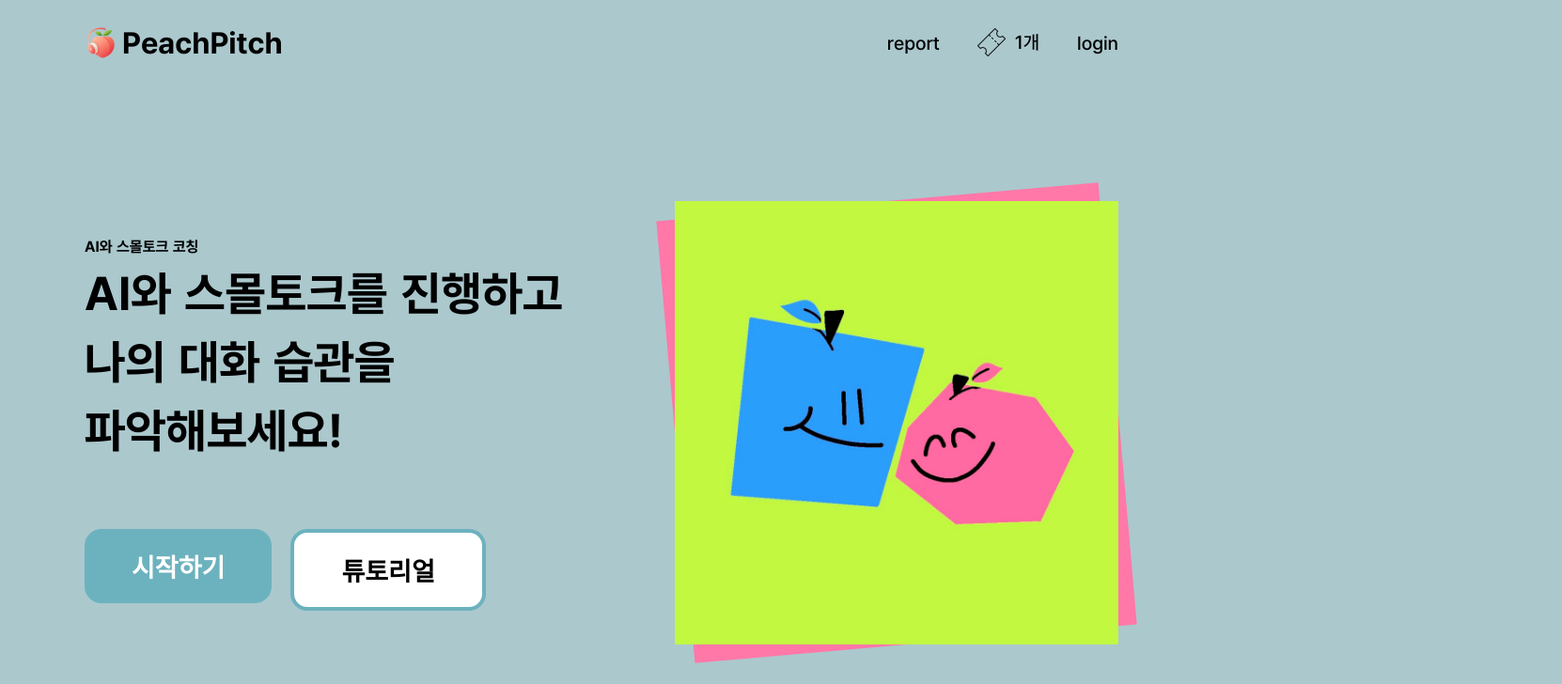
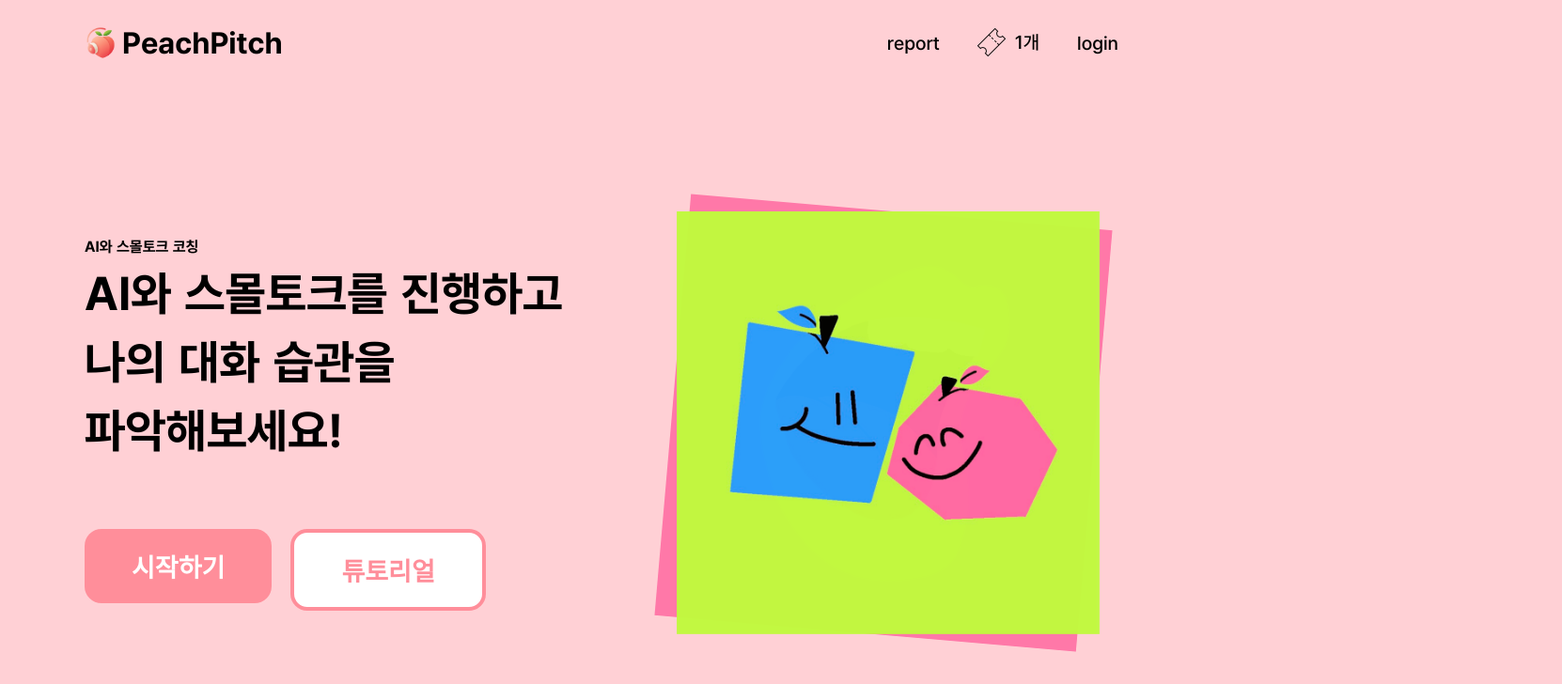
Before and after one commit to sweethyom/peachpitch, a React (Vite) app in the folder Frontend/: page /index in a window 1280 px wide. Shown: the top 728 px of the page at 94% size, 1662 px wide, since content can reach past the window. Built offline with nearby package versions, Linux system fonts and the light colour scheme; a web font is replaced by a local one; what chartjs-plugin-datalabels would draw is missing.

Commit message:
feat(landing): 랜딩 페이지 구현
시간에 따라 이미지와 헤더, 푸터, 버튼 등이 변화하는 애니메이션을 추가하였습니다.

```diff
--- a/Frontend/src/assets/styles/color.scss
+++ b/Frontend/src/assets/styles/color.scss
@@ -24,6 +24,10 @@
     // COLOR RED
     --color-red-200: #F5535E;
 
+    // COLOR LANDING
+    --color-green-000: #ABC8CD;
+    --color-pink-000: #FFD0D5;
+    --color-yellow-000: #FFBC4B;
 
     // @forward './variables';
 }
--- a/Frontend/src/pages/landing/landingPage.tsx
+++ b/Frontend/src/pages/landing/landingPage.tsx
@@ -10,59 +10,92 @@ import { Link } from 'react-router-dom';
 import { useState, useEffect } from 'react';
 
 function LandingPage() {
-    const [currentStep, setCurrentStep] = useState(0); // 0 → 1 → 2 순환
+    const [currentStep, setCurrentStep] = useState(0); // 0 → 1 → 2 → 3 순환
 
     useEffect(() => {
         const interval = setInterval(() => {
-            setCurrentStep((prevStep) => (prevStep + 1) % 3); // 0 → 1 → 2 → 0 반복
-        }, 3000); // 20초 간격
+            setCurrentStep((prevStep) => (prevStep + 1) % 4);
+        }, 3000); // 3초 간격
+
+        switch (currentStep) {
+            case 0:
+                document.body.style.backgroundColor = 'var(--color-green-000)';
+                break;
+            case 1:
+                document.body.style.backgroundColor = 'var(--color-pink-000)';
+                break;
+            case 2:
+                document.body.style.backgroundColor = 'var(--color-yellow-000)';
+                break;
+            case 3:
+                document.body.style.backgroundColor = 'var(--color-yellow-000)';
+                break;
+            default:
+                document.body.style.backgroundColor = 'var(--color-white-000)';
+        }
+
         return () => clearInterval(interval); // 클린업
-    }, []);
+    }, [currentStep]);
+
+    const getPageClass = () => {
+        if (currentStep === 0) return `isGreen`;
+        if (currentStep === 1) return `isPink`;
+        if (currentStep === 2 || currentStep === 3) return `isYellow`;
+        return '';
+    };
 
     return (
         <>
-            <Header />
+            <Header
+                isGreen={currentStep === 0}
+                isPink={currentStep === 1}
+                isYellow={currentStep === 2}
+            />
 
-            <div className={styles.page}>
+            {/* 상위 컨테이너에 동적으로 클래스 추가 */}
+            <div className={`${styles.page} ${getPageClass()}`}>
                 <div className={styles.landing}>
                     <p className={styles.landing__keyword}>AI와 스몰토크 코칭</p>
                     <p className={styles.landing__title}>
                         AI와 스몰토크를 진행하고 <br /> 나의 대화 습관을 <br /> 파악해보세요!
                     </p>
                     <div className={styles.landing__button}>
-                        <Link to='/main'>
-                            <button className={styles.landing__button__start}>시작하기</button>
+                        <Link to="/main">
+                            <button
+                                className={styles.landing__button__start}
+                                onClick={() => (document.body.style.backgroundColor = 'var(--color-white-000)')}
+                            >
+                                시작하기
+                            </button>
                         </Link>
                         <button className={styles.landing__button__tutorial}>튜토리얼</button>
                     </div>
                 </div>
 
                 <div className={styles.post}>
-                    {/* 이미지 1 */}
                     <img
                         src={magnifier}
                         alt="magnifier"
-                        className={`${styles.post__image} ${currentStep === 0 ? styles.active : currentStep === 1 ? styles.exit : ''
-                            }`}
+                        className={`${styles.post__image} ${currentStep === 0 ? styles.active : currentStep === 1 ? styles.exit : ''}`}
                     />
-                    {/* 이미지 2 */}
                     <img
                         src={meeting}
                         alt="meeting"
-                        className={`${styles.post__image} ${currentStep === 1 ? styles.active : currentStep === 2 ? styles.exit : ''
-                            }`}
+                        className={`${styles.post__image} ${currentStep === 1 ? styles.active : currentStep === 2 ? styles.exit : ''}`}
                     />
-                    {/* 이미지 3 */}
                     <img
                         src={talk}
                         alt="talk"
-                        className={`${styles.post__image} ${currentStep === 2 ? styles.active : currentStep === 0 ? styles.exit : ''
-                            }`}
+                        className={`${styles.post__image} ${currentStep === 2 ? styles.active : currentStep === 0 ? styles.exit : ''}`}
                     />
                 </div>
             </div>
 
-            <Footer />
+            <Footer
+                isGreen={currentStep === 0}
+                isPink={currentStep === 1}
+                isYellow={currentStep === 2}
+            />
         </>
     );
 }
--- a/Frontend/src/pages/landing/styles/landing.module.scss
+++ b/Frontend/src/pages/landing/styles/landing.module.scss
@@ -1,7 +1,3 @@
-body {
-    background-color: #ABC8CD;
-}
-
 .page {
     display: flex;
     // flex-direction: column;
@@ -33,7 +29,135 @@ body {
         display: flex;
         gap: 20px;
 
-        &__start {
+        &__start, &__tutorial {
+            transition: background-color 0.3s ease, color 0.3s ease;
+        }
+    }
+}
+
+/* 이미지 애니메이션을 위한 CSS */
+.post {
+    position: relative;
+    width: 500px;
+    height: 500px;
+    display: flex;
+    justify-content: center;
+    align-items: center;
+    overflow: hidden;
+}
+
+.post__image {
+    position: absolute;
+    width: 450px;
+    height: 450px;
+    transition: transform 1s ease, opacity 1s ease;
+}
+
+/* 이미지 기본 상태 */
+.post__image:nth-child(1) {
+    z-index: 3;
+    transform: rotate(0deg);
+    animation: image-cycle-1 12s infinite;
+}
+
+.post__image:nth-child(2) {
+    z-index: 2;
+    transform: rotate(5deg);
+    animation: image-cycle-2 12s infinite;
+}
+
+.post__image:nth-child(3) {
+    z-index: 1;
+    transform: rotate(-5deg);
+    animation: image-cycle-3 12s infinite;
+}
+
+/* 이미지 변화 애니메이션 */
+@keyframes image-cycle-1 {
+    0% {
+        transform: rotate(0deg) translateX(100%);
+        opacity: 1;
+    }
+
+    20% {
+        transform: rotate(0deg) translateX(0);
+        opacity: 1;
+    }
+
+    45% {
+        transform: rotate(0deg) translateX(100%);
+        opacity: 0;
+    }
+
+    75% {
+        transform: rotate(0deg) translateX(0);
+        opacity: 0;
+    }
+
+    100% {
+        transform: rotate(0deg) translateX(-100%);
+        opacity: 0;
+    }
+}
+
+@keyframes image-cycle-2 {
+    0% {
+        transform: rotate(5deg) translateX(100%);
+        opacity: 1;
+    }
+
+    20% {
+        transform: rotate(5deg) translateX(0);
+        opacity: 1;
+    }
+
+    45% {
+        transform: rotate(0deg) translateX(0);
+        opacity: 1;
+    }
+
+    75% {
+        transform: rotate(0deg) translateX(100%);
+        opacity: 0;
+    }
+
+    100% {
+        transform: rotate(5deg) translateX(100%);
+        opacity: 0;
+    }
+}
+
+@keyframes image-cycle-3 {
+    0% {
+        transform: rotate(-5deg) translateX(100%);
+        opacity: 1;
+    }
+
+    20% {
+        transform: rotate(-5deg) translateX(0);
+        opacity: 1;
+    }
+
+    45% {
+        transform: rotate(5deg) translateX(0);
+        opacity: 1;
+    }
+
+    75% {
+        transform: rotate(0deg) translateX(0);
+        opacity: 1;
+    }
+
+    100% {
+        transform: rotate(0deg) translateX(100%);
+        opacity: 0;
+    }
+}
+
+
+/* 시작하기, 튜토리얼 버튼 커스텀 */
+
+:global(.isGreen) .landing__button__start {
     font-weight: 700;
     font-size: 27px;
     padding: 20px 50px;
@@ -46,7 +170,7 @@ body {
     cursor: pointer;
 }
 
-        &__tutorial {
+:global(.isGreen) .landing__button__tutorial {
     font-weight: 700;
     font-size: 27px;
     padding: 20px 50px;
@@ -57,54 +181,54 @@ body {
 
     cursor: pointer;
 }
-    }
+
+:global(.isPink) .landing__button__start {
+    font-weight: 700;
+    font-size: 27px;
+    padding: 20px 50px;
+    border-radius: 18px;
+
+    background-color: #FF8E9A;
+    color: var(--color-white-000);
+    border: 0;
+
+    cursor: pointer;
 }
 
-.post {
-    position: relative;
-    width: 472px;
-    height: 472px;
+:global(.isPink) .landing__button__tutorial {
+    font-weight: 700;
+    font-size: 27px;
+    padding: 20px 50px;
+    border-radius: 18px;
 
-    &__image {
-        position: absolute;
-        bottom: 50%;
-        left: 0;
-        transform: translate(0, 50%);
-        width: 100%;
-        height: auto;
-        // opacity: 0;
-        transition: transform 1s ease, opacity 1s ease;
+    background-color: var(--color-white-000);
+    border: solid #FF8E9A 4px;
+    color: #FF8E9A;
 
-        &.active {
-            opacity: 1;
-            transform: translate(0, 50%) rotate(0deg);
-            z-index: 3;
-
-            &:nth-child(2) {
-                transform: translate(0, 50%) rotate(0deg);
-                z-index: 2;
+    cursor: pointer;
 }
 
-            &:nth-child(3) {
-                transform: translate(0, 50%) rotate(0deg);
-                z-index: 1;
-            }
+:global(.isYellow) .landing__button__start {
+    font-weight: 700;
+    font-size: 27px;
+    padding: 20px 50px;
+    border-radius: 18px;
+
+    background-color: var(--color-white-000);
+    color: var(--color-white-700);
+    border: 0;
+
+    cursor: pointer;
 }
 
-        &.exit {
-            opacity: 0;
-            transform: translate(100%, 50%) rotate(0deg);
-            z-index: 1;
+:global(.isYellow) .landing__button__tutorial {
+    font-weight: 700;
+    font-size: 27px;
+    padding: 20px 50px;
+    border-radius: 18px;
+
+    background-color: rgba(255, 255, 255, 0.2);
+    border: solid var(--color-white-000) 4px;
+
+    cursor: pointer;
 }
-
-        &:nth-child(2) {
-            transform: translate(0, 50%) rotate(5deg);
-            z-index: 2;
-        }
-
-        &:nth-child(3) {
-            transform: translate(0, 50%) rotate(-5deg);
-            z-index: 1;
-        }
-    }
-}
```
Lines whose indentation alone changed are shown as unchanged.
